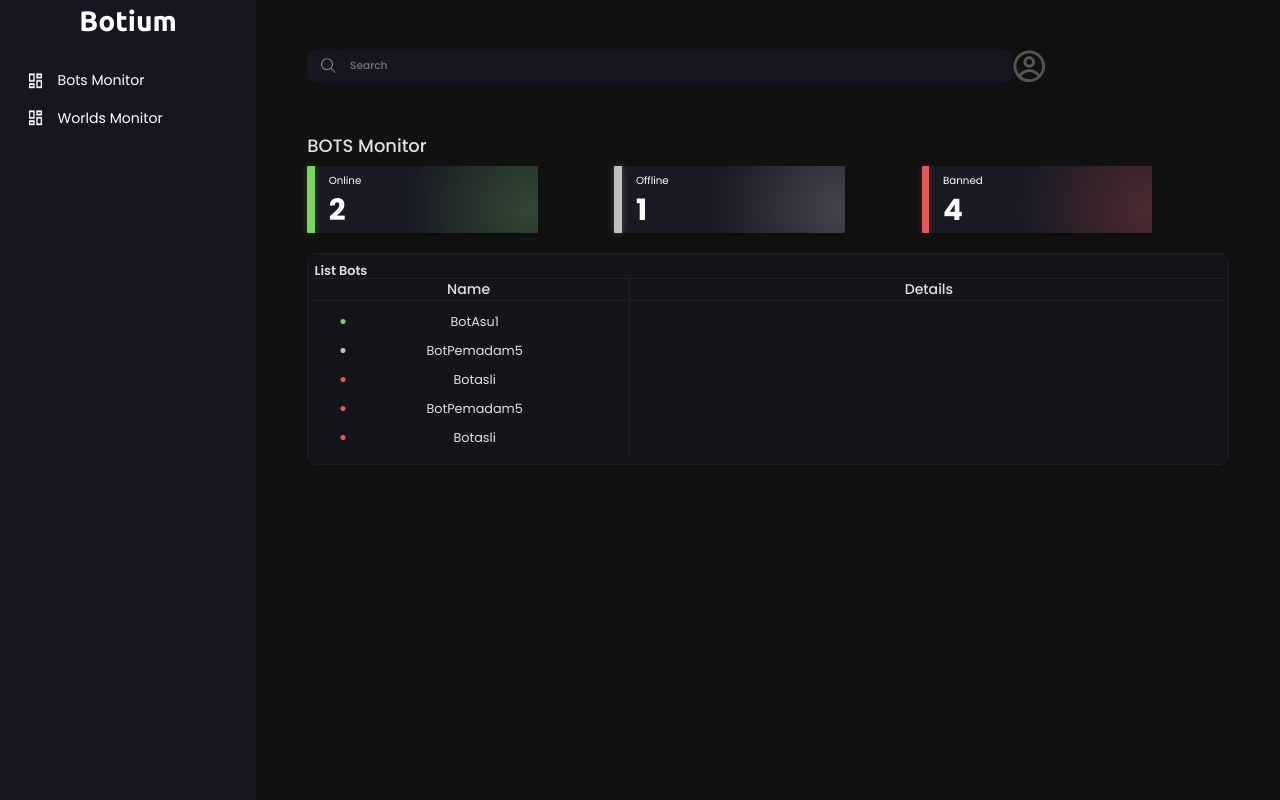
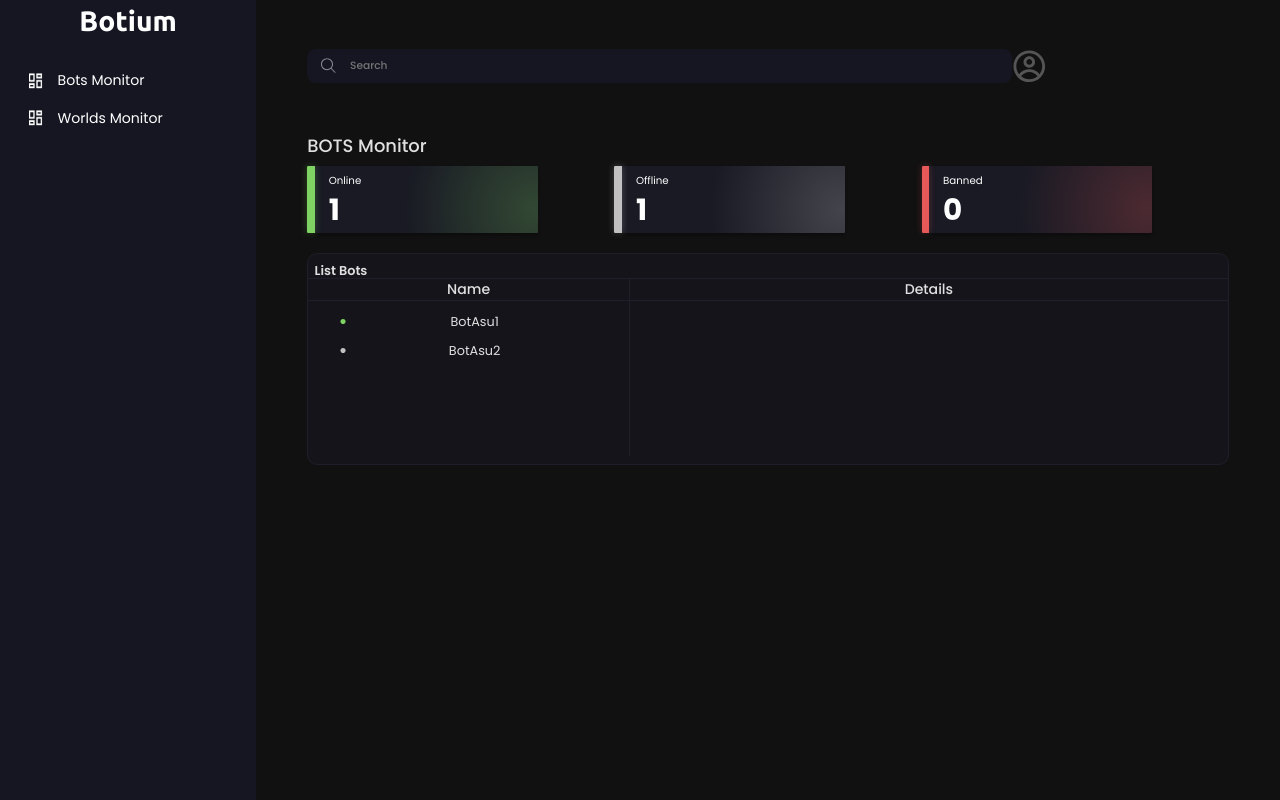
Before and after one commit to sukriyatma/Botium-Project, a React (Vite) app: page / in a window 1280 px wide. Built offline with nearby package versions, Linux system fonts and the light colour scheme.

Commit message:
add-inventory-fields

```diff
--- a/src/components/table-list/table-list.css
+++ b/src/components/table-list/table-list.css
@@ -13,6 +13,7 @@ p {
 ::-webkit-scrollbar
 {
 	width: 0.333vw;
+	height: 0.333vw;
 }
 
 ::-webkit-scrollbar-thumb
--- a/src/components/table-list/table-list.jsx
+++ b/src/components/table-list/table-list.jsx
@@ -18,8 +18,20 @@ export default function TableList(props) {
 
                     <div className="list-details" style={{width: '65%', }}>
                         <p style={{borderTop: '0.05vw solid #1F1F2B', borderBottom:'0.05vw solid #1F1F2B', fontFamily: 'Poppins', fontWeight: '500', fontSize: '1.1vw'}}>Details</p>
-                        <div className="list-data-details" style={{ height: '11.66vw', overflow: 'auto'}}>
+                        <div className="list-data-details" style={{ height: '11.66vw', overflow: 'auto', display: 'flex', flexDirection: 'column', alignItems: 'center'}}>
                             { props.listDataDetails }
+                            {
+                                props.listDataMoreDetails && (
+                                    <>
+                                        <p style={{textAlign: 'left', width: '90%', marginBottom: '5px', fontFamily: 'Poppins', fontWeight: 700, color: '#1F1F2B'}}>Inventory</p>
+                                        <div style={{width: '95%',border: '0.05vw solid #1F1F2B', borderRadius: '0.83vw'}}>
+                                            {
+                                                props.listDataMoreDetails
+                                            }
+                                        </div>
+                                    </>
+                                )
+                            }
                         </div>
                     </div>
 
--- a/src/pages/main/bot-monitor/bot-monitor.jsx
+++ b/src/pages/main/bot-monitor/bot-monitor.jsx
@@ -22,7 +22,8 @@ class BotMonitor extends React.Component {
 
             list : [],
             idxSelectedBot : null,
-            selectedBotDetails : []
+            selectedBotGeneral : [],
+            selectedBotInventory : []
         }
 
         this.setOnActive = this.setOnActive.bind(this)
@@ -33,13 +34,33 @@ class BotMonitor extends React.Component {
     getData() {
 
         const data = [
-            {name: 'BotAsu1', status: 'ONLINE', world2: 'world1', world3: 'world1', world4: 'world1', world5: 'world1', world6: 'world1', world7: 'world1'},
-            {name: 'BotPemadam5', status: 'OFFLINE', world2: 'world111', world3: 'world1', world4: 'world1', world5: 'world1'},
-            {name: 'Botasli', status: 'BAN', world2: 'world111', world3: 'world1', world4: 'world1', world5: 'world1'},
-            {name: 'BotPemadam5', status: 'BAN', world2: 'world111', world3: 'world1', world4: 'world1', world5: 'world1'},
-            {name: 'Botasli', status: 'BAN', world2: 'world111', world3: 'world1', world4: 'world1', world5: 'world1'},
-            {name: 'BotPemadam5', status: 'BAN', world2: 'world111', world3: 'world1', world4: 'world1', world5: 'world1'},
-            {name: 'BotOnline', status: 'ONLINE', world2: 'world1', world3: 'world1', world4: 'world1'},
+            {
+                general : {
+                    name: 'BotAsu1', status: 'ONLINE', world2: 'world1', world3: 'world1', world4: 'world1', world5: 'world1', world6: 'world1', world7: 'world1'
+                },
+                inventory : [
+                    {
+                        id: 5666,
+                        name: 'Laser Grid',
+                        total: 6,
+                        image: 'https://static.wikia.nocookie.net/growtopia/images/8/8f/ItemSprites.png/revision/latest/window-crop/width/32/x-offset/2304/y-offset/544/window-width/32/window-height/32?format=png&fill=cb-20230727150903'
+                    },
+                    {
+                        id: 5666,
+                        name: 'Laser Grid',
+                        total: 6,
+                        image: 'https://static.wikia.nocookie.net/growtopia/images/8/8f/ItemSprites.png/revision/latest/window-crop/width/32/x-offset/2304/y-offset/544/window-width/32/window-height/32?format=png&fill=cb-20230727150903'
+                    }
+                ]
+            },
+            {
+                general : {
+                    name: 'BotAsu2', status: 'OFFLINE', world2: 'world1', world3: 'world1', world4: 'world1', world5: 'world1', world6: 'world1', world7: 'world1'
+                },
+                inventory : [
+
+                ]
+            },
         ]
 
         this.listBot = data
@@ -50,7 +71,7 @@ class BotMonitor extends React.Component {
             const stat = status
             Object.values(stat).forEach(v=>(v.total=0))
 
-            list.forEach(bot => (stat[bot.status].total++ ))
+            list.forEach(bot => (stat[bot.general.status].total++ ))
             this.setState({status: stat})
         })
     }
@@ -61,15 +82,22 @@ class BotMonitor extends React.Component {
         }, () => {
 
             const {list, idxSelectedBot} = this.state
-            const selectedBotDetails = []
+            const selectedBotGeneral = []
+            const selectedBotInventory = []
 
-            for (let i=0;i<Object.entries(list[idxSelectedBot]).length; i+=3) {
-                const row = Object.entries(list[idxSelectedBot]).slice(i, i+3)
-                selectedBotDetails.push(row)
+            for (let i=0;i<Object.entries(list[idxSelectedBot].general).length; i+=3) {
+                const row = Object.entries(list[idxSelectedBot].general).slice(i, i+3)
+                selectedBotGeneral.push(row)
+            }
+
+            for (let i=0;i<list[idxSelectedBot].inventory.length; i+=2) {
+                const row = list[idxSelectedBot].inventory.slice(i, i+2)
+                selectedBotInventory.push(row)
             }
 
             this.setState({
-                selectedBotDetails: selectedBotDetails
+                selectedBotGeneral: selectedBotGeneral,
+                selectedBotInventory: selectedBotInventory
             })
 
         })
@@ -119,14 +147,14 @@ class BotMonitor extends React.Component {
                         title={'List Bots'}
                         listData= {
                             this.state.list.map( (r,i) =>
-                                (<ListName type={'bot'} name={r.name} id={i} currentSelectedIdx={this.state.idxSelectedBot} setOnActive={this.setOnActive} statusColor={this.state.status[r.status].color}/>)
+                                (<ListName type={'bot'} name={r.general.name} id={i} currentSelectedIdx={this.state.idxSelectedBot} setOnActive={this.setOnActive} statusColor={this.state.status[r.general.status].color}/>)
                             )
                         }
                         listDataDetails= {
                             <table style={{width: '100%'}}>
                                 <tbody>
                                     {
-                                        this.state.selectedBotDetails.map((row, idxColom) => {
+                                        this.state.selectedBotGeneral.map((row, idxColom) => {
                                             return (
                                                 <tr key={idxColom}>
                                                     {
@@ -147,6 +175,28 @@ class BotMonitor extends React.Component {
                                     }
                                 </tbody>
                             </table>
+                        }
+                        listDataMoreDetails= {
+                            this.state.selectedBotInventory.length > 0 &&
+                            <table style={{width: '100%'}}>
+                                <tbody>
+                                    {
+                                        this.state.selectedBotInventory.map((row, idxColom) => {
+                                            return <tr>
+                                                {
+                                                    row.map((value, idxItem) => {
+                                                        return (
+                                                            <td width={'11vw'} height={'9vw'} style={{padding: '0.83vw'}}>
+                                                                    {<ItemCard key={value.id} itemid={value.id} name={value.name} total={value.total} imgUrl={value.image} />}
+                                                            </td>
+                                                        )
+                                                    })
+                                                }
+                                            </tr>
+                                        })
+                                    }
+                                </tbody>
+                            </table>
                         }/>
                 </div>
             </div>
```
